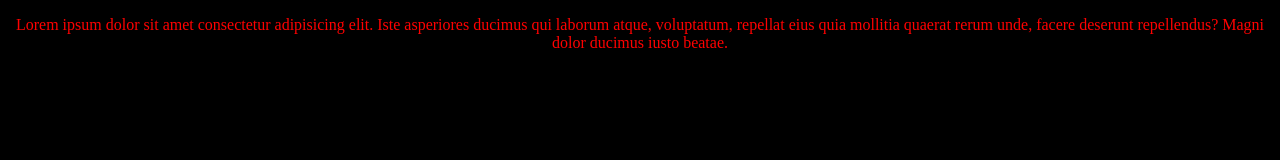
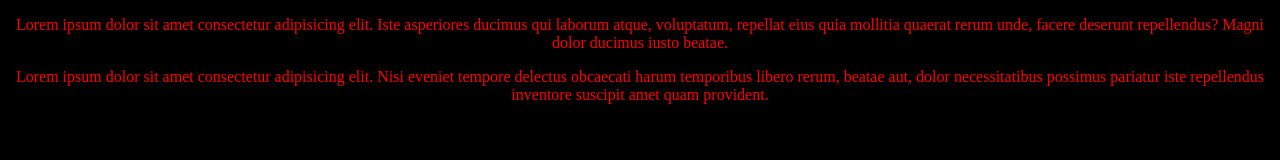
Before and after one commit to VitorPresot/DS, a plain HTML site: page index.html in a window 1280 px wide. Drawn offline with Linux system fonts and the light colour scheme.

Commit message:
sdad
sadasd

```diff
--- a/index.html
+++ b/index.html
@@ -8,5 +8,6 @@
 </head>
 <body>
     <p>Lorem ipsum dolor sit amet consectetur adipisicing elit. Iste asperiores ducimus qui laborum atque, voluptatum, repellat eius quia mollitia quaerat rerum unde, facere deserunt repellendus? Magni dolor ducimus iusto beatae.</p>
+    <p>Lorem ipsum dolor sit amet consectetur adipisicing elit. Nisi eveniet tempore delectus obcaecati harum temporibus libero rerum, beatae aut, dolor necessitatibus possimus pariatur iste repellendus inventore suscipit amet quam provident.</p>
 </body>
 </html>
```
